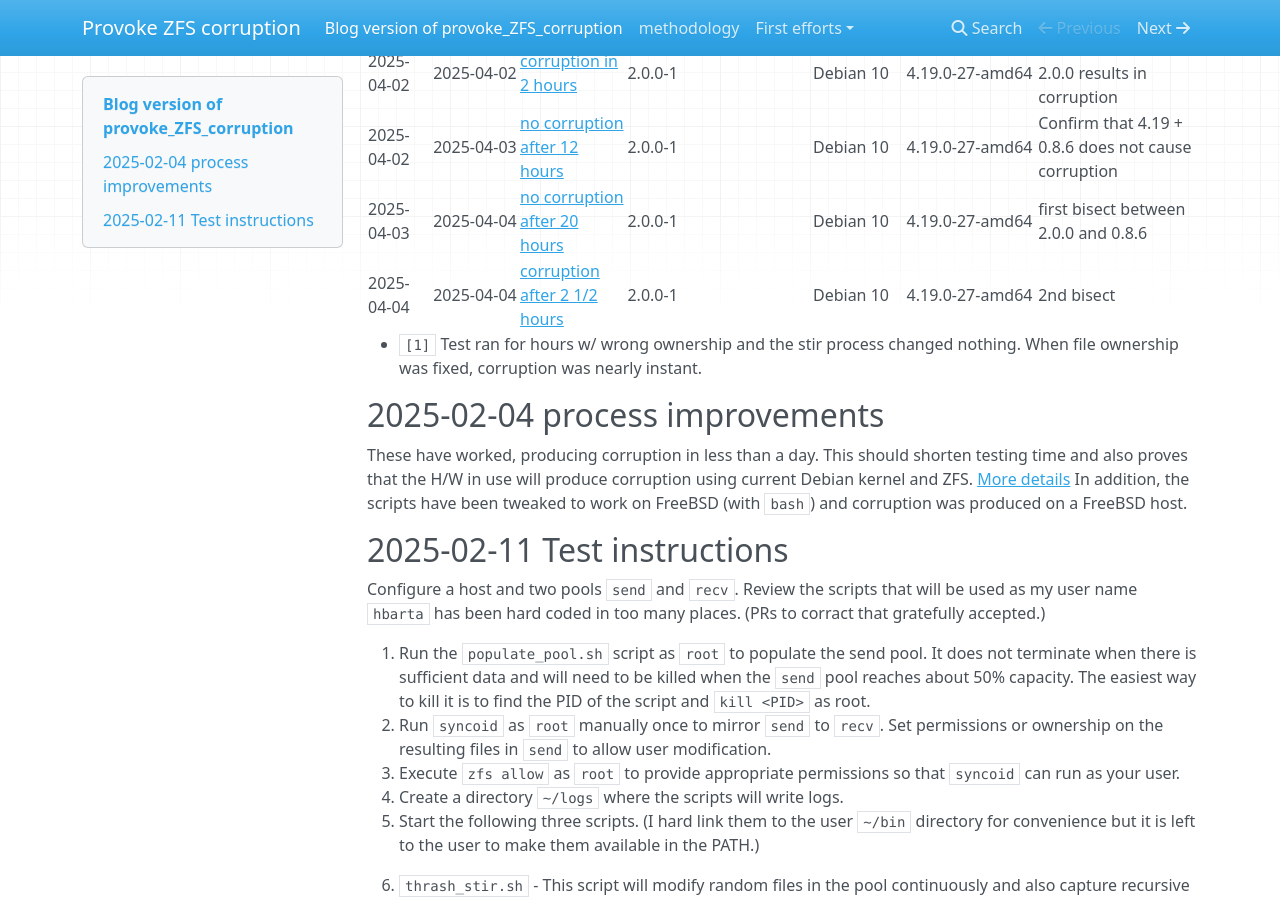
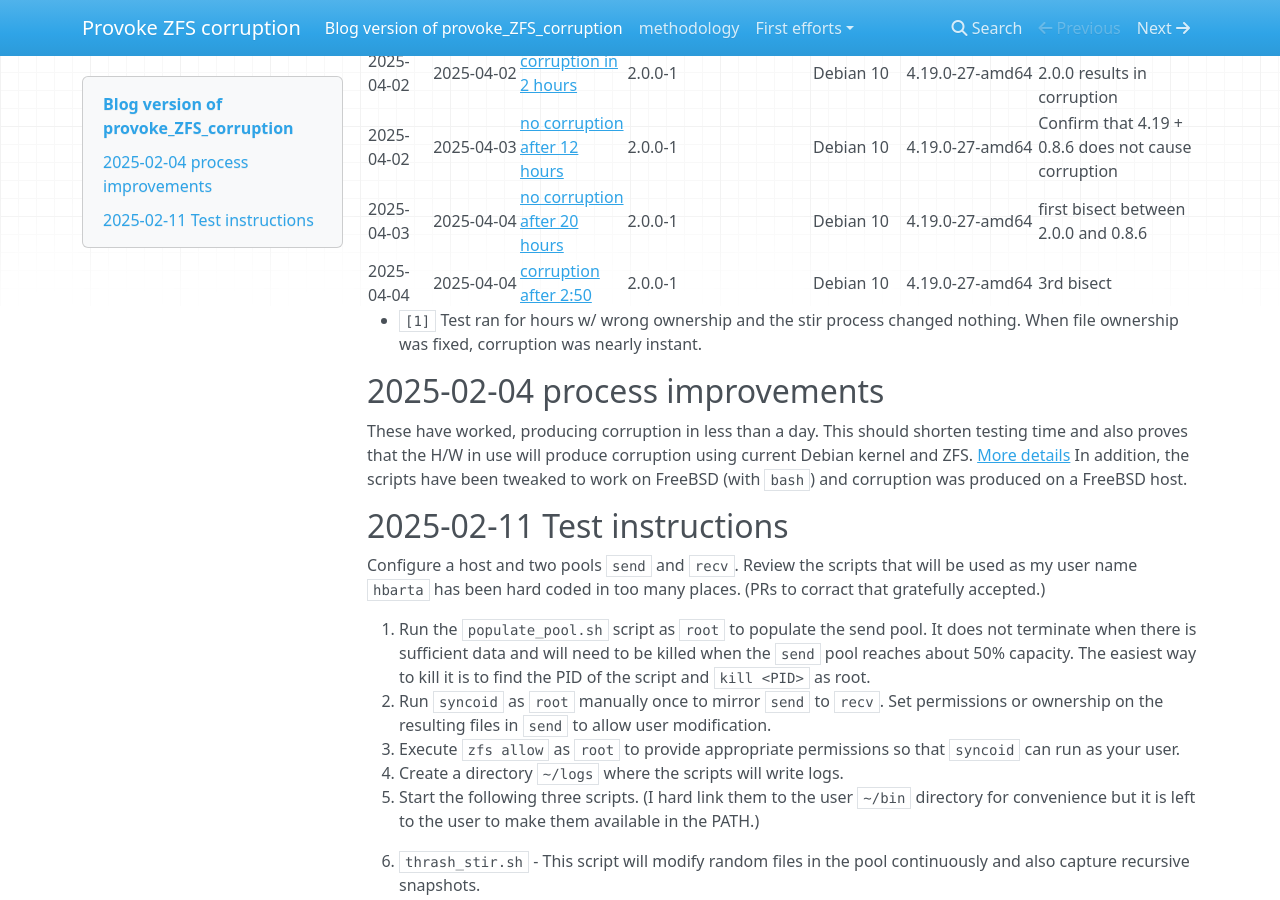
Before and after one commit to HankB/provoke_ZFS_corruption, an MkDocs documentation site: the page built from docs/index.md, in a window 1280 px wide and 900 px high, scrolled down 898 px. Built offline with MkDocs 1.6.1, drawn with Linux system fonts in a browser that asks for light colours; nearby versions of some CDN libraries.

Commit message:
add third bisect to table

```diff
--- a/docs/index.md
+++ b/docs/index.md
@@ -23,7 +23,7 @@ Directory of tests starting with preliminary exploration.
 |2025-04-02|2025-04-02|[corruption in 2 hours](./tests/2025-04-02_Linux_Buster_4.19_bisect_0.8.6_2.0.0_bad/results.md)|2.0.0-1|Debian 10|4.19.0-27-amd64|Confirm that 4.19 + 2.0.0 results in corruption|
 |2025-04-02|2025-04-03|[no corruption after 12 hours](./tests/2025-04-02_Linux_Buster_4.19_bisect_0.8.6_2.0.0_good/results.md)|2.0.0-1|Debian 10|4.19.0-27-amd64|Confirm that 4.19 + 0.8.6 does not cause corruption|
 |2025-04-03|2025-04-04|[no corruption after 20 hours](./tests/2025-04-02_Linux_Buster_4.19_bisect_0.8.6_2.0.0_bisect_01/results.md)|2.0.0-1|Debian 10|4.19.0-27-amd64|first bisect between 2.0.0 and 0.8.6|
-|2025-04-04|2025-04-04|[corruption after 2 1/2 hours](./tests/2025-04-04_Linux_Buster_4.19_bisect_0.8.6_2.0.0_bisect_02/results.md)|2.0.0-1|Debian 10|4.19.0-27-amd64|2nd bisect|
+|2025-04-04|2025-04-04|[corruption after 2:50](./tests/2025-04-04_Linux_Buster_4.19_bisect_0.8.6_2.0.0_bisect_03/results.md)|2.0.0-1|Debian 10|4.19.0-27-amd64|3rd bisect|
 
 * `[1]` Test ran for hours w/ wrong ownership and the stir process changed nothing. When file ownership was fixed, corruption was nearly instant.
 
```
